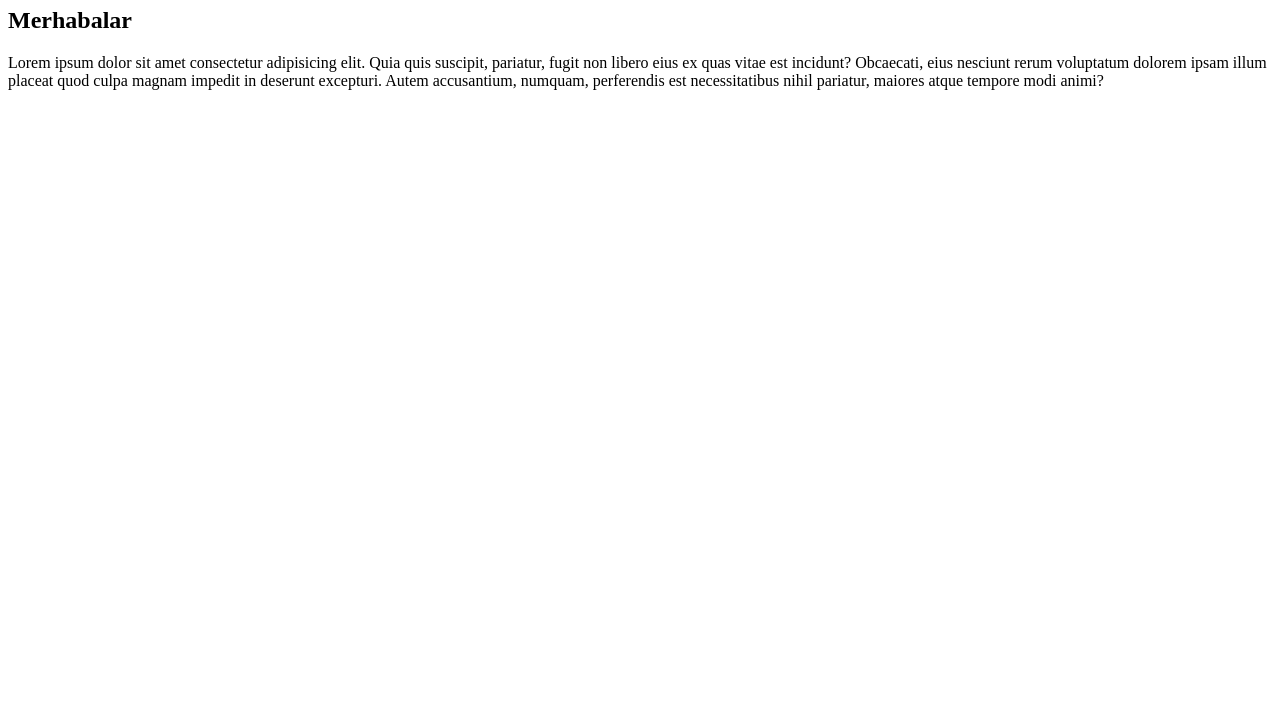
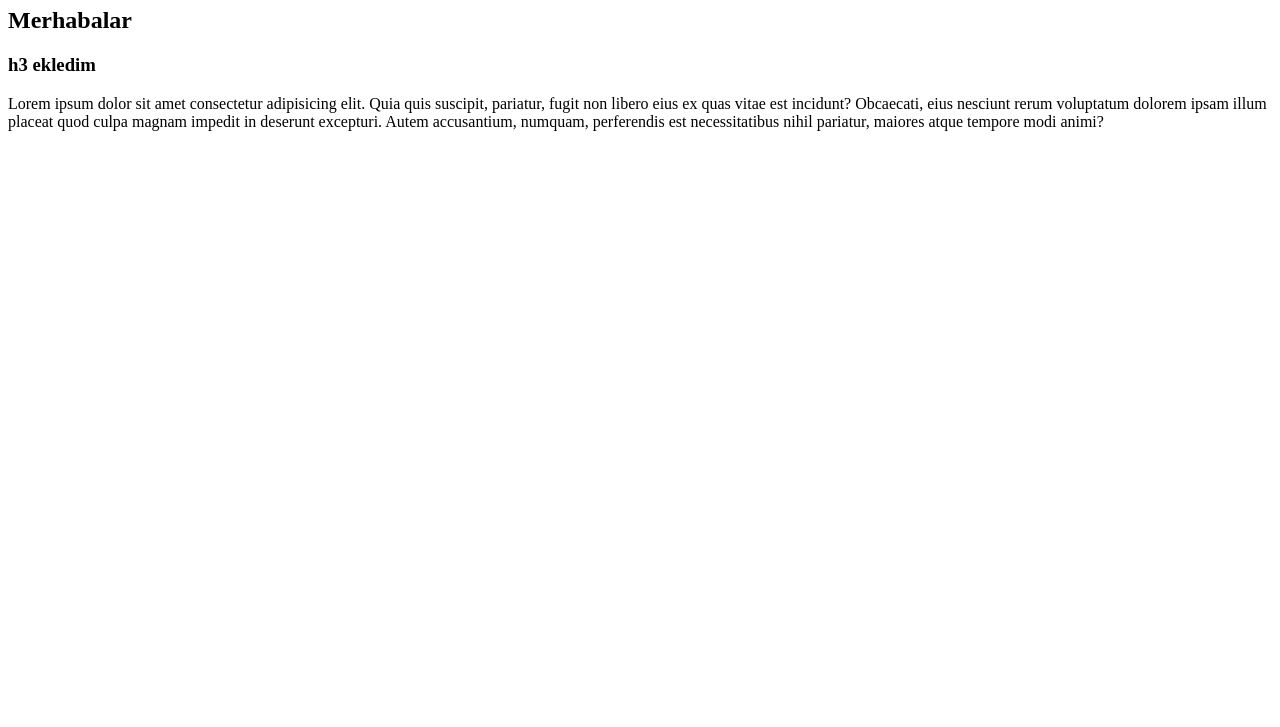
Before and after one commit to yemrecan/basitweb, a plain HTML site: page index.html in a window 1280 px wide. Shown: the part 73-800 px from the top of the page. Drawn offline with Linux system fonts and the light colour scheme.

Commit message:
h3 ekledim

```diff
--- a/index.html
+++ b/index.html
@@ -8,6 +8,7 @@
   <body>
     <h1>Hello</h1>
     <h2>Merhabalar</h2>
+    <h3>h3 ekledim</h3>
 
     <p>
       Lorem ipsum dolor sit amet consectetur adipisicing elit. Quia quis
```
